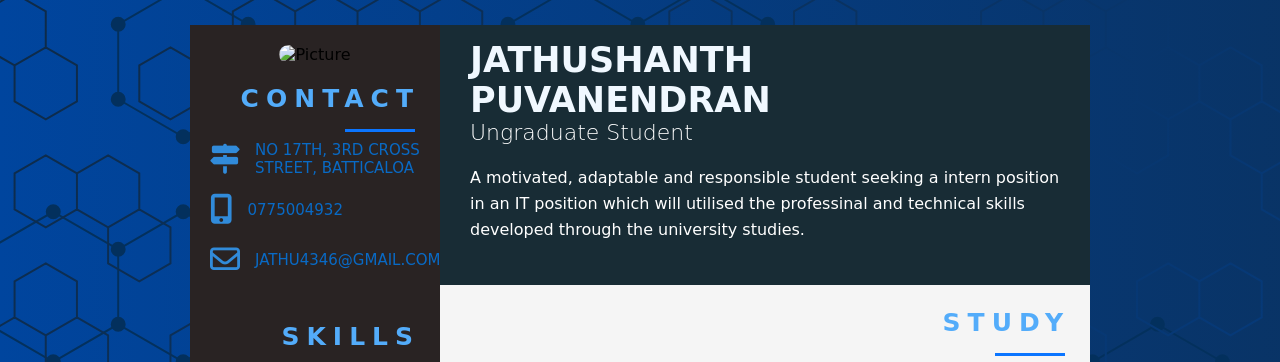
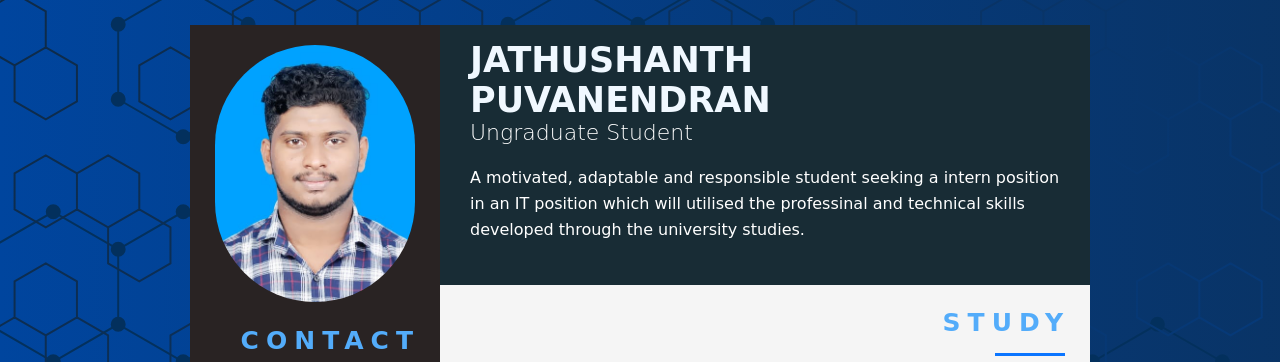
Before and after one commit to Jathu2018/MyCV, a plain HTML site: page MYCV.html in a window 1280 px wide. Shown: the top 362 px of the page. Drawn offline with Linux system fonts and the light colour scheme; files whose address does not match are found by name; a web font is replaced by a local one.

Commit message:
Update MYCV.html

```diff
--- a/MYCV.html
+++ b/MYCV.html
@@ -13,7 +13,7 @@
         <div class="resume">
             <div class="left">
                 <div class="img_holder">
-                    <img src="images/image1.jpeg" alt="Picture">
+                    <img src="image1.jpeg" alt="Picture">
                 </div>
                 <div class="contact_wrap pb">
                     <div class="tittle">
```
